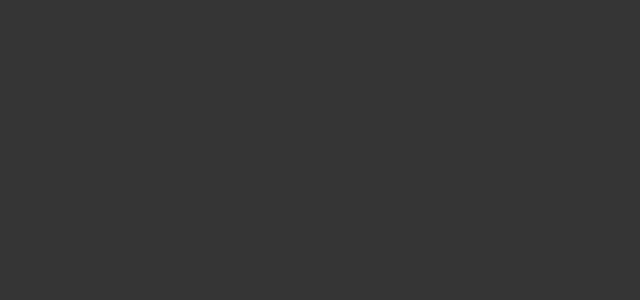
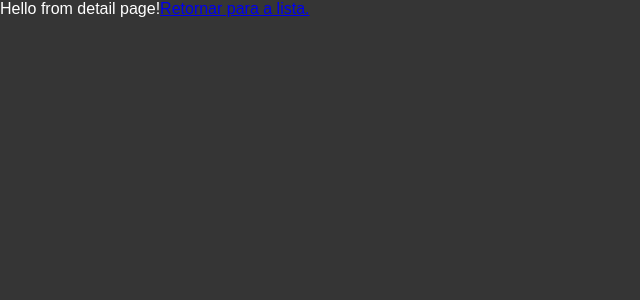
Before and after one commit to RiczCalixto/challenge-2.0, a React (Create React App) app: page /details/1 in a window 1280 px wide. Shown: the top 300 px of the page, without its empty margins (0-640 px from the left). Built offline with nearby package versions, Linux system fonts and the light colour scheme.

Commit message:
Criação da rota e da página de detalhe.

```diff
--- /dev/null
+++ b/src/pages/Details/index.js
@@ -0,0 +1,30 @@
+import React from 'react';
+import { Link } from 'react-router-dom';
+
+// const GET_POKEMONS_LIST = gql`
+//   query {
+//     pokemons(first: 50) {
+//       image
+//       number
+//       name
+//     }
+//   }
+// `;
+
+const Details = () => {
+  // const { loading, error, data } = useQuery(GET_POKEMONS_LIST);
+
+  // const { pokemons } = data;
+
+  // if (loading) return <h1>Carregando ...</h1>;
+  // if (error) return <h1>Erro ... =(</h1>;
+
+  return (
+    <>
+      Hello from detail page!
+      <Link to="/">Retornar para a lista.</Link>
+    </>
+  );
+};
+
+export default Details;
--- a/src/pages/List/index.js
+++ b/src/pages/List/index.js
@@ -1,6 +1,7 @@
 import React from 'react';
 import { gql } from 'apollo-boost';
 import { useQuery } from '@apollo/react-hooks';
+import { Link } from 'react-router-dom';
 
 const GET_POKEMONS_LIST = gql`
   query {
@@ -29,6 +30,9 @@
             <li>
               {pokemon.number} {pokemon.name}
             </li>
+            <Link to={`/details/${pokemon.name}`}>
+              Visualizar este pokemon.
+            </Link>
           </div>
         ))}
       </ul>
--- a/src/routes/index.js
+++ b/src/routes/index.js
@@ -1,12 +1,14 @@
 import React from 'react';
 import { BrowserRouter as Router, Route, Switch } from 'react-router-dom';
 import List from '../pages/List';
+import Details from '../pages/Details';
 
 const AppRouter = () => (
   <>
     <Router>
       <Switch>
         <Route exact path="/" component={List} />
+        <Route path="/details/:name" component={Details} />
       </Switch>
     </Router>
   </>
```
